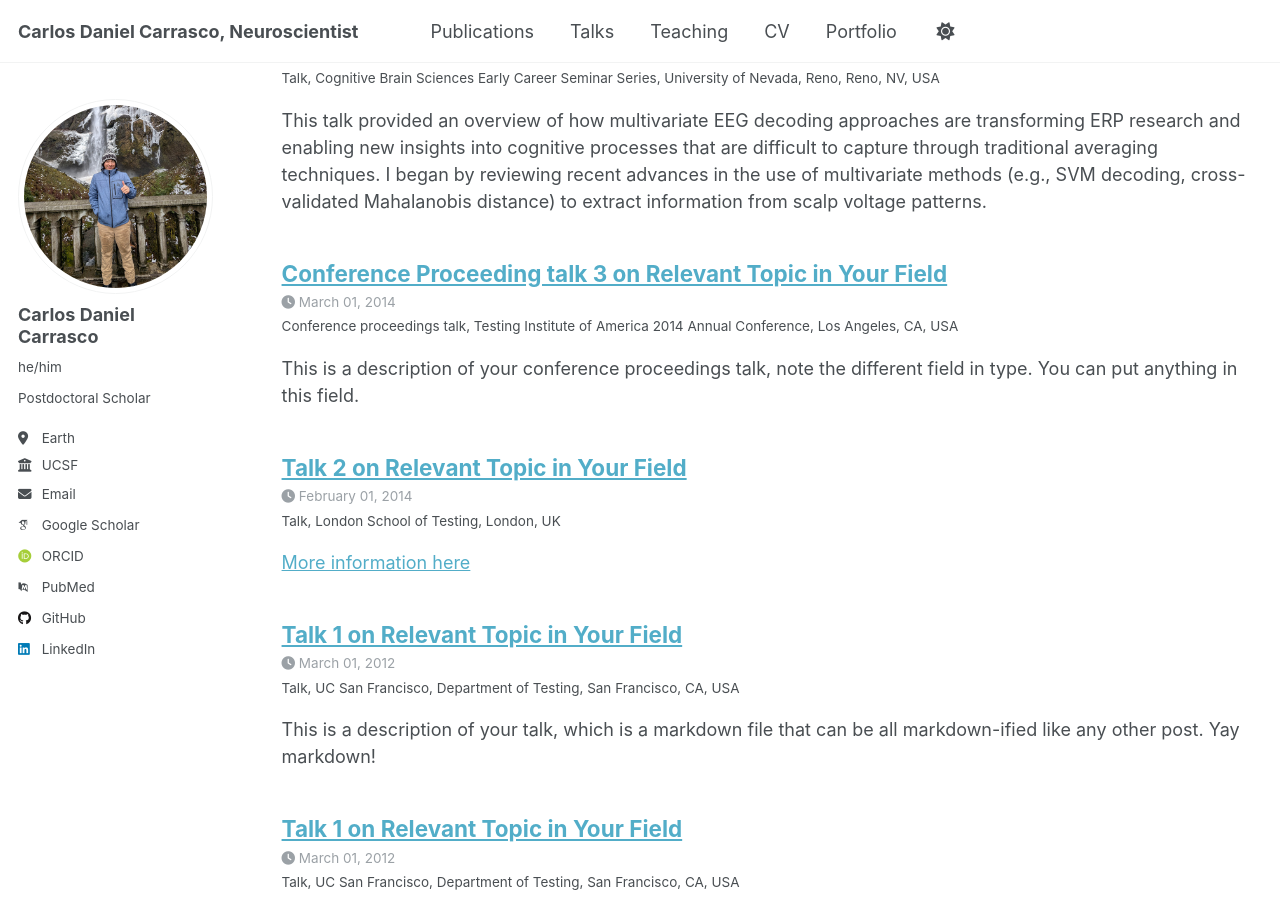
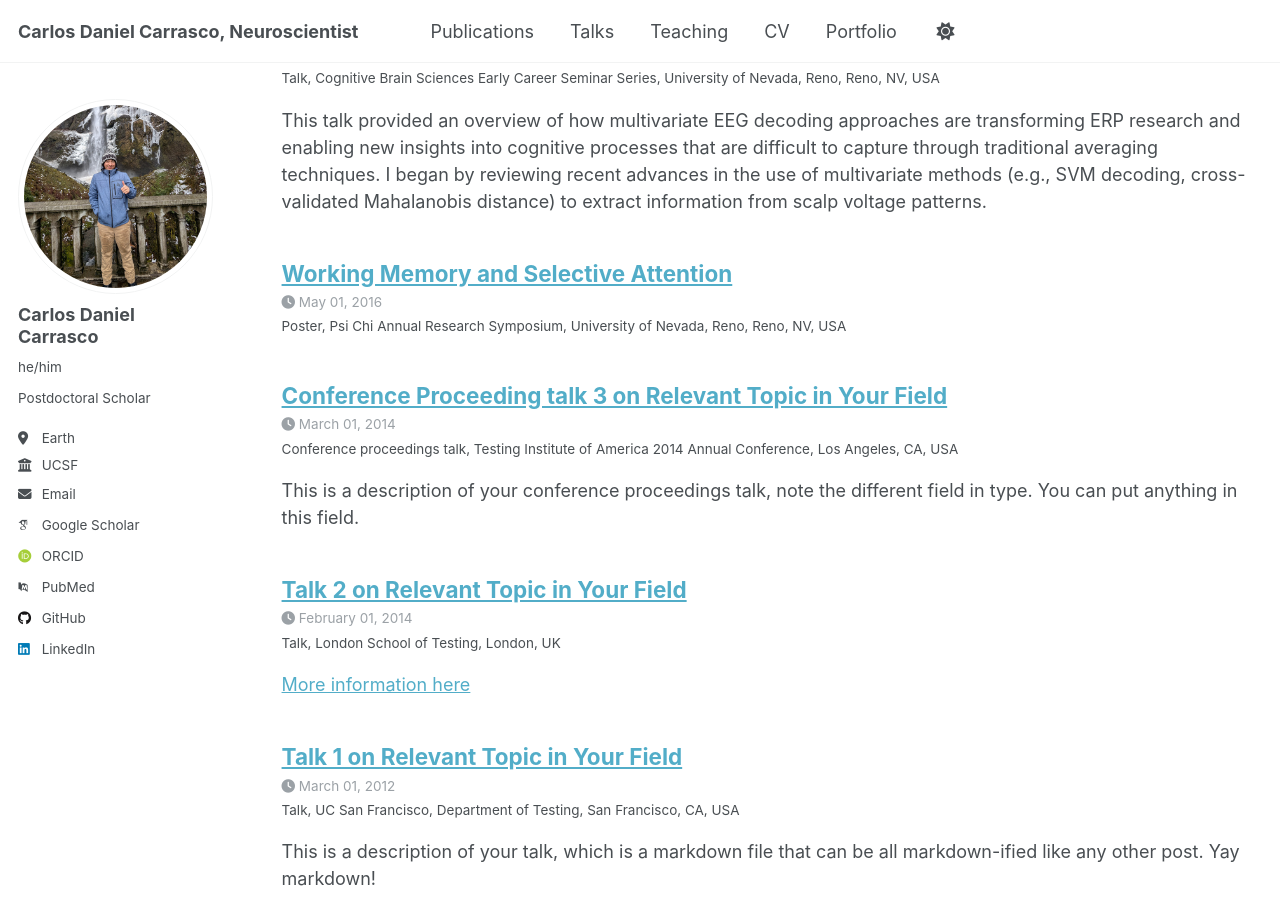
Before and after one commit to mojorisin24/mojorisin24.github.io, a Jekyll site: the page built from _pages/talks.html, in a window 1280 px wide and 900 px high, scrolled down 657 px. Built offline with Jekyll 4.4.1, drawn with Linux system fonts in a browser that asks for light colours; some web fonts are replaced.

Commit message:
Update 2016-psi-chi-wm-attention.md
fix

```diff
--- a/_talks/2016-psi-chi-wm-attention.md
+++ b/_talks/2016-psi-chi-wm-attention.md
@@ -1,11 +1,9 @@
 ---
-title: "Talk 1 on Relevant Topic in Your Field"
+title: "Working Memory and Selective Attention"
 collection: talks
-type: "Talk"
-permalink: /talks/2012-03-01-talk-1
-venue: "UC San Francisco, Department of Testing"
-date: 2012-03-01
-location: "San Francisco, CA, USA"
+type: "Poster"
+permalink: /talks/2016-psi-chi-wm-attention
+venue: "Psi Chi Annual Research Symposium, University of Nevada, Reno"
+date: 2016-05-01
+location: "Reno, NV, USA"
 ---
-
-This is a description of your talk, which is a markdown file that can be all markdown-ified like any other post. Yay markdown!
```
